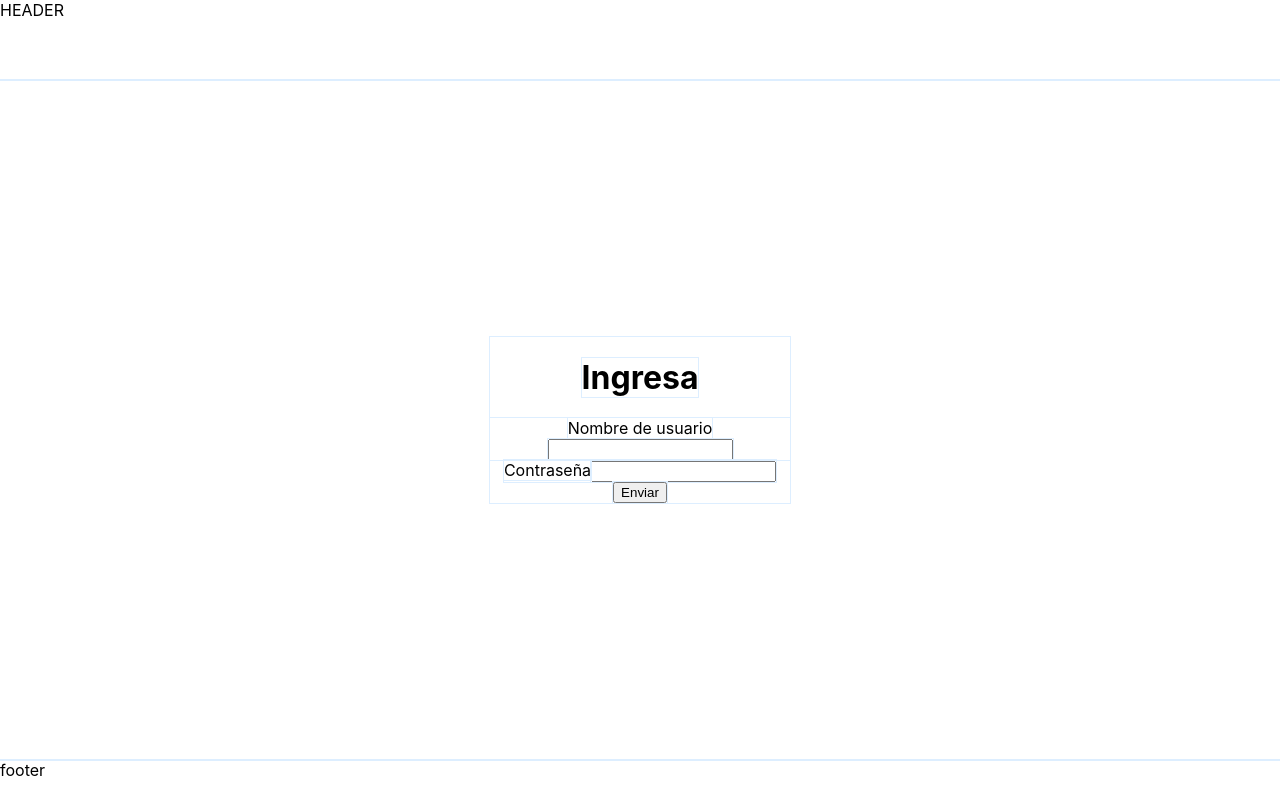
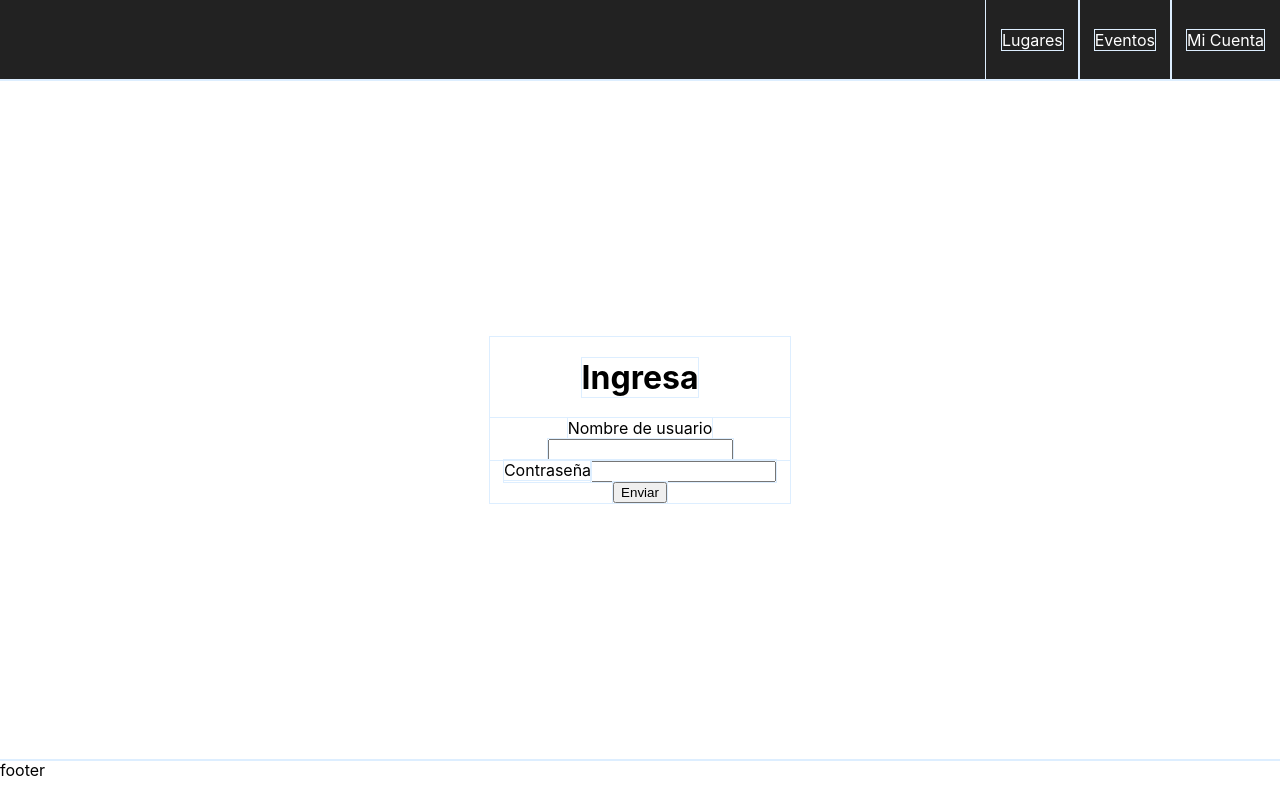
Before and after one commit to proyecto-findaplace/findaplace-client, a React (Create React App) app: page / in a window 1280 px wide. Built offline with nearby package versions, Linux system fonts and the light colour scheme; the HTML template or start-up script is replaced by a standard one.

Commit message:
added basic navigation header

```diff
--- a/src/App.js
+++ b/src/App.js
@@ -5,6 +5,7 @@ import { Route, Link } from 'react-router-dom';
 
 import Login from './components/User/Login/Login';
 
+import MainHeader from './components/general/MainHeader/MainHeader';
 import Home from './components/general/Home/Home';
 
 class App extends Component {
@@ -12,18 +13,20 @@ class App extends Component {
     return (
       <div className="App">
 
-        <header id="main-header">
-          HEADER
-        </header>
+        <MainHeader/>
 
         <main id="main-container">
 
           <Route exact path="/" component={Login}/>
           <Route exact path="/inicio" component={Home}/>
+
           <Route exact path="/usuario/evento/nuevo" component={Home}/>
           <Route exact path="/usuario/eventos" component={Home}/>
           <Route exact path="/usuario/reservaciones" component={Home}/>
+
           <Route exact path="/lugares" component={Home}/>
+          <Route exact path="/eventos" component={Home}/>
+          <Route exact path="/mi-cuenta" component={Home}/>
 
         </main>
 
--- a/src/App.scss
+++ b/src/App.scss
@@ -1,6 +1,19 @@
 * {
     outline: 1px solid #def;
 }
+
+ul {
+    margin: 0;
+    padding: 0;
+}
+
+li {
+    list-style: none;
+    display: flex;
+    justify-content: center;
+    align-items: center;
+}
+
 
 header#main-header {
     height: 10vh;
--- /dev/null
+++ b/src/components/general/MainHeader/MainHeader.js
@@ -0,0 +1,35 @@
+import React, { Component } from 'react';
+import { Link } from 'react-router-dom';
+
+import './MainHeader.scss';
+
+class MainHeader extends Component {
+    render() {
+        return (
+            <header id="main-header" className="MainHeader">
+                <nav>
+                    <ul>
+                        <li>
+                            <Link to="/lugares">
+                                Lugares
+                            </Link>
+                        </li>
+                        <li>
+                            <Link to="/eventos">
+                                Eventos
+                            </Link>
+                        </li>
+                        <li>
+                            <Link to="/mi-cuenta">
+                                Mi Cuenta
+                            </Link>
+                        </li>
+                    </ul>
+                </nav>
+            </header>
+        )
+    }
+
+}
+
+export default MainHeader;
--- /dev/null
+++ b/src/components/general/MainHeader/MainHeader.scss
@@ -0,0 +1,20 @@
+.MainHeader {
+    background-color: #222;
+    nav, ul {
+        width: 100%;
+        height: 100%;
+        display: flex;
+    }
+
+    ul {
+        justify-content: flex-end;
+        li {
+            padding: 0 1rem;
+            a {
+                color: white;
+                text-decoration: none;
+            }
+        }
+    }
+
+}
```
